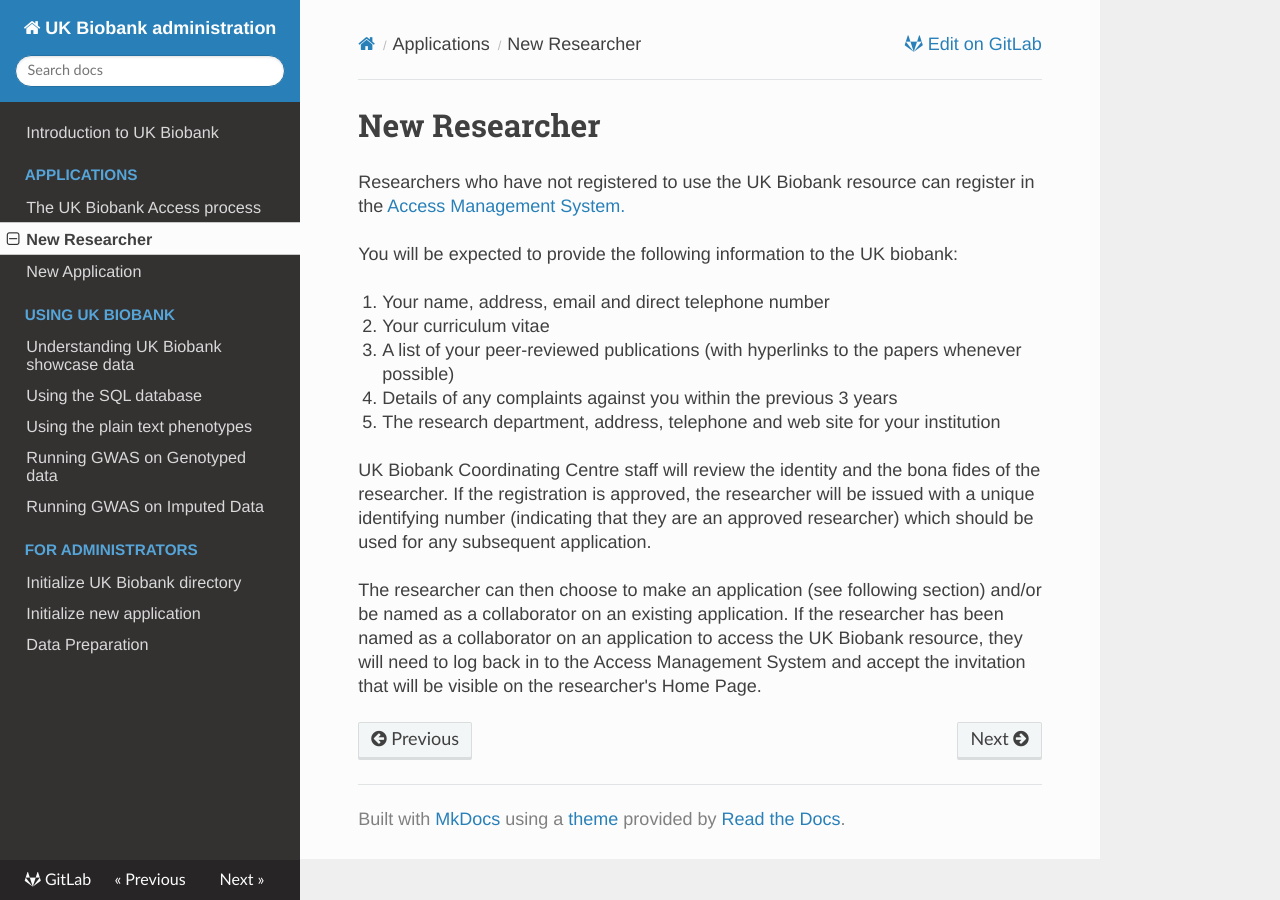
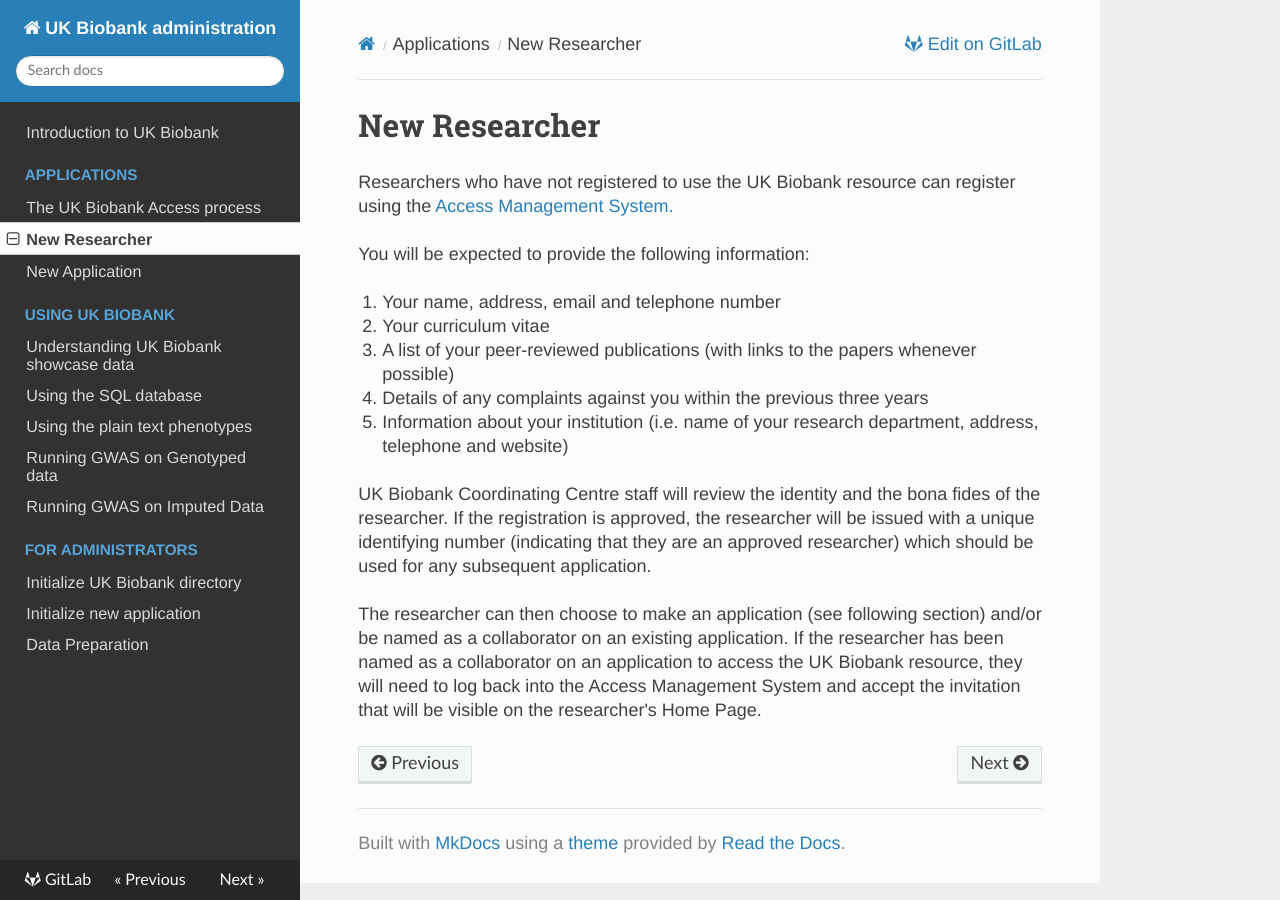
Before and after one commit to garethmarkel/ukb-administration, an MkDocs documentation site: the page built from docs/admin/new_researcher.md, in a window 1280 px wide. Built offline with MkDocs 1.6.1, drawn with Linux system fonts in a browser that asks for light colours; comment, search, counter and statistics services are not loaded.

Commit message:
[Fix] Fix some typos in text

```diff
--- a/docs/admin/new_researcher.md
+++ b/docs/admin/new_researcher.md
@@ -1,15 +1,15 @@
 # New Researcher
-Researchers who have not registered to use the UK Biobank resource can register in the [Access Management System.](https://bbams.ndph.ox.ac.uk/ams/)
+Researchers who have not registered to use the UK Biobank resource can register using the [Access Management System.](https://bbams.ndph.ox.ac.uk/ams/)
 
-You will be expected to provide the following information to the UK biobank:
+You will be expected to provide the following information:
 
-1. Your name, address, email and direct telephone number
+1. Your name, address, email and telephone number
 2. Your curriculum vitae
-3. A list of your peer-reviewed publications (with hyperlinks to the papers whenever possible)
-4. Details of any complaints against you within the previous 3 years
-5. The research department, address, telephone and web site for your institution
+3. A list of your peer-reviewed publications (with links to the papers whenever possible)
+4. Details of any complaints against you within the previous three years
+5. Information about your institution (i.e. name of your research department, address, telephone and website)
 
 UK Biobank Coordinating Centre staff will review the identity and the bona fides of the researcher. If the registration is approved, the researcher will be issued with a unique identifying number (indicating that they are an approved researcher) which should be used for any subsequent application.
 
 The researcher can then choose to make an application (see following section) and/or be named as a collaborator on an existing application.
-If the researcher has been named as a collaborator on an application to access the UK Biobank resource, they will need to log back in to the Access Management System and accept the invitation that will be visible on the researcher's Home Page.
+If the researcher has been named as a collaborator on an application to access the UK Biobank resource, they will need to log back into the Access Management System and accept the invitation that will be visible on the researcher's Home Page.
```
Also changed, not shown: docs/admin/ukb_access_process.md (+5 -3 lines).
